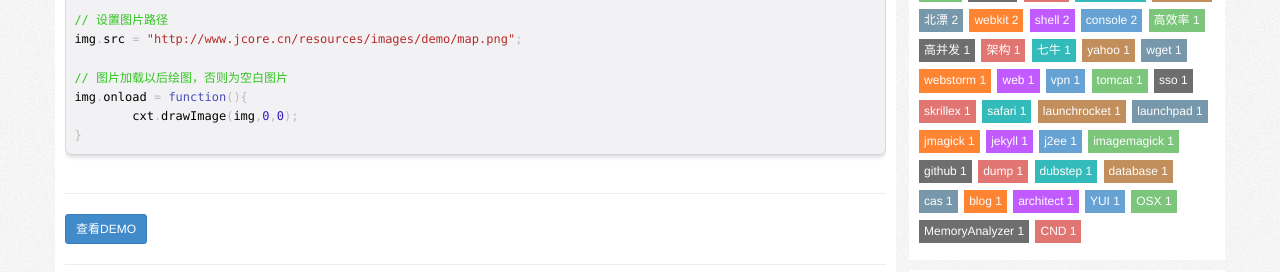
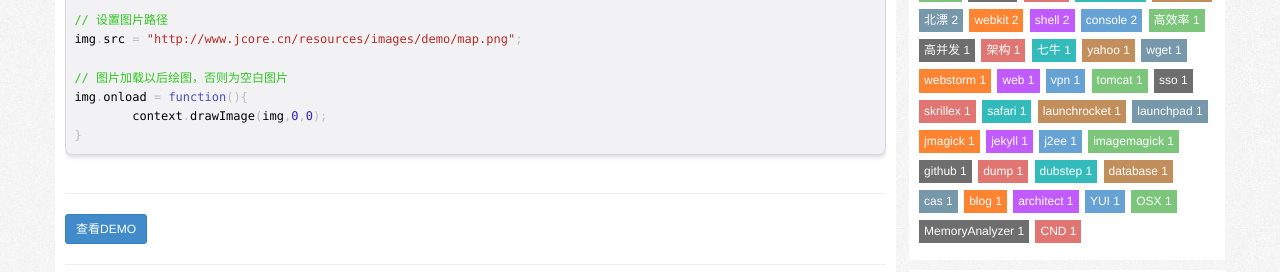
Before and after one commit to qaz734913414/blog-1, a Jekyll site: the page built from _posts/html5/2014-10-08-html5-series-canvas.markdown, in a window 1280 px wide. Shown: the part 671-943 px from the top of the page. Built offline with Jekyll 4.4.1, drawn with Linux system fonts in a browser that asks for light colours; nearby versions of some CDN libraries; comment, search, counter and statistics services are not loaded.

Commit message:
blog canvas

```diff
--- a/_posts/html5/2014-10-08-html5-series-canvas.markdown
+++ b/_posts/html5/2014-10-08-html5-series-canvas.markdown
@@ -38,7 +38,7 @@ img.src = "http://www.jcore.cn/resources/images/demo/map.png";
 
 // 图片加载以后绘图，否则为空白图片
 img.onload = function(){
-	cxt.drawImage(img,0,0);
+	context.drawImage(img,0,0);
 }
 
 {% endhighlight %}
```
Also changed, not shown: resources/images/demo/map.png (added).
